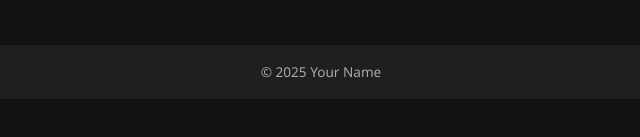
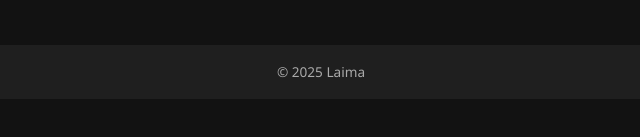
Before and after one commit to lmlukoseviciute/beautiful_data, a plain HTML site: page about.html in a window 1280 px wide. Shown: the part 255-392 px from the top of the page, 319-959 px from the left. Drawn offline with Linux system fonts and the light colour scheme.

Commit message:
Update about.html

```diff
--- a/about.html
+++ b/about.html
@@ -19,6 +19,6 @@
   <main>
     <p>I’m a data enthusiast passionate about turning numbers into stories. My interests include data storytelling, dashboard design, and statistical modeling. I love building interactive visualizations that make insights accessible to everyone.</p>
   </main>
-  <footer>© 2025 Your Name</footer>
+  <footer>© 2025 Laima</footer>
 </body>
 </html>
```
